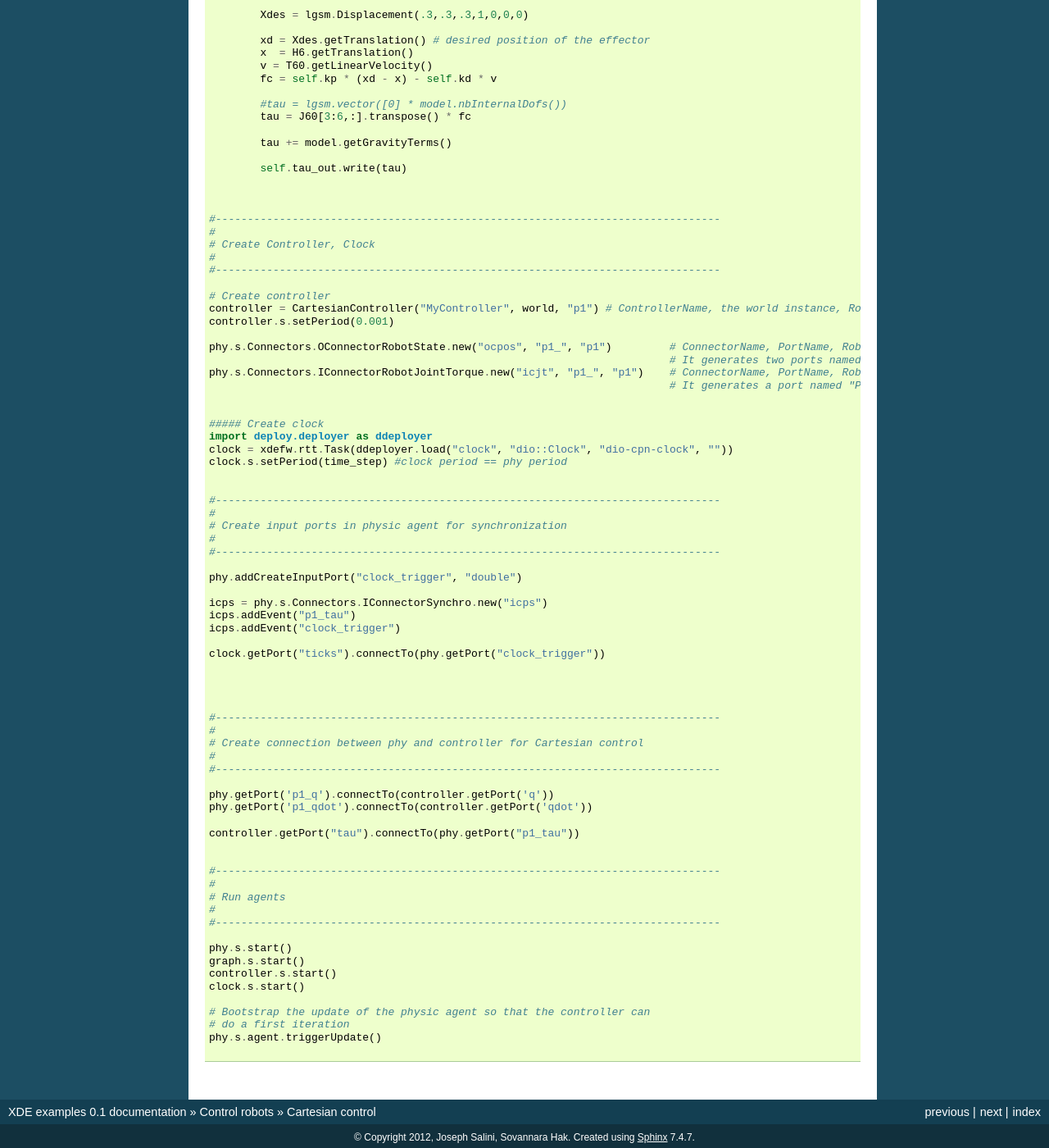
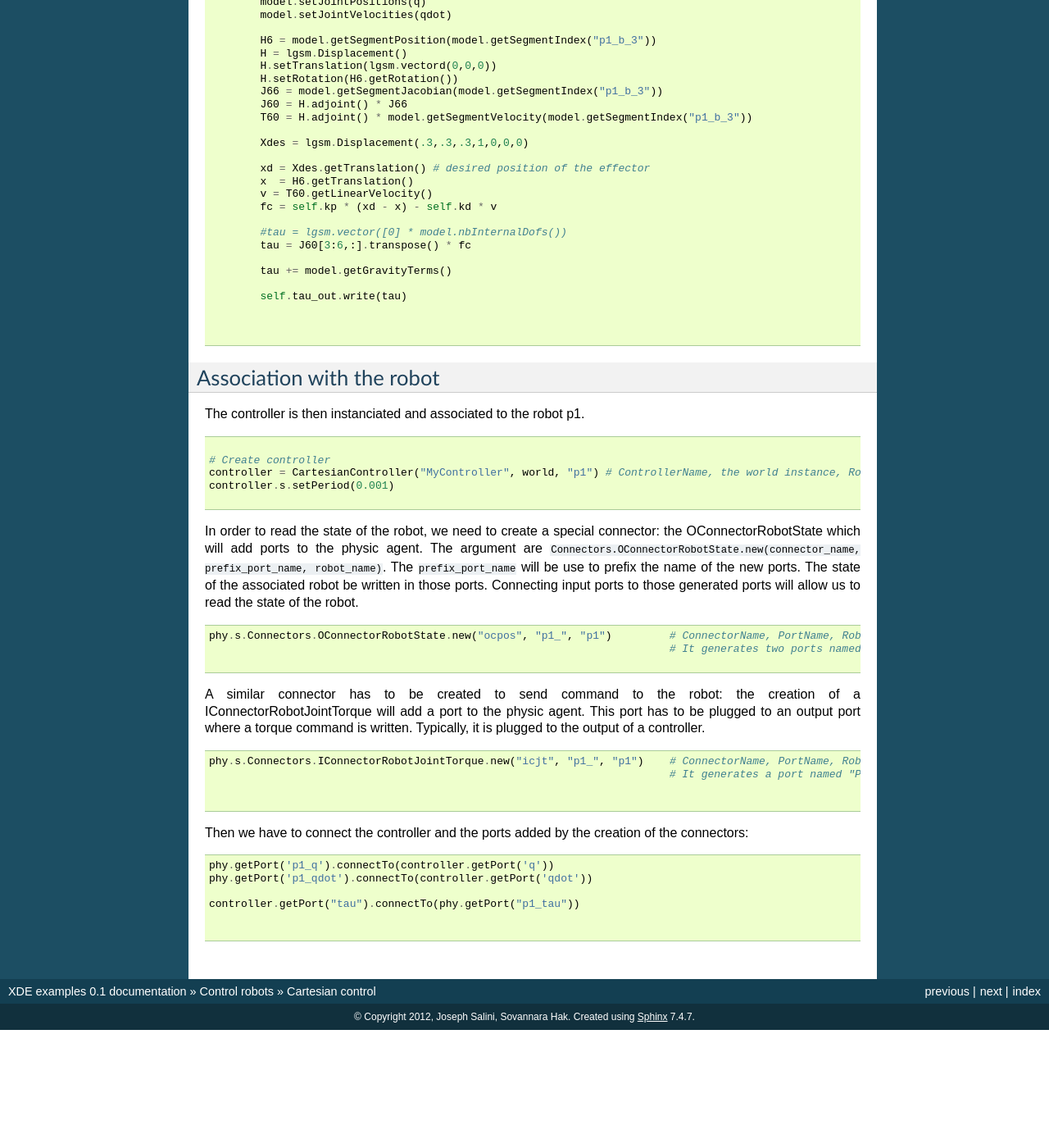
Before and after one commit to ISIR-SYROCO/XDE-DocExamples, a Sphinx documentation site: the page built from source/examples/02_control/05_cartesian_control.rst, in a window 1280 px wide and 1400 px high, scrolled down 1249 px. Shown: the whole window at 82% size. Built offline with Sphinx 7.4.7, drawn with Linux system fonts in a browser that asks for light colours; formulas are drawn with MathJax 3; after the commit the page ends 2505 px from its top, so only the background shows below that; some of the changed text lies outside the part shown.

Commit message:
Update control/cartesian_control

```diff
--- a/source/examples/02_control/05_cartesian_control.rst
+++ b/source/examples/02_control/05_cartesian_control.rst
@@ -1,15 +1,60 @@
 
 Cartesian control
 =================
+
+.. important::
+   This example show how to build a simple cartesian controller for a pendulum
 
 .. note::
    Get source of this example:
 
    * :download:`main.py <05_cartesian_control/main.py>`.
 
-.. important::
-   This example shows how to write a simple cartesian controller.
+The cartesian controller
+------------------------
+
+The controller is an Orocos component. In this example we use python to implement it.
+In the initialisation, we create a multibody_model, that is updated to be representative
+of state of the simulated robot and used to compute when needed
+jacobians for instance.
+Then in the updateHook, the current joint positions/velocities are read from the robot state,
+and those are used as desired positions/velocities.
 
 .. literalinclude:: 05_cartesian_control/main.py
    :start-after: ##### Cartesian controller
-   :end-before: ##### Interactive shell
+   :end-before: ##### Create Controller, Clock
+
+Association with the robot
+--------------------------
+
+The controller is then instanciated and associated to the robot p1.
+
+.. literalinclude:: 05_cartesian_control/main.py
+   :start-after: ##### Create Controller, Clock
+   :end-before: # Creation of robot state connectors
+
+In order to read the state of the robot, we need to create a special connector:
+the OConnectorRobotState which will add ports to the physic agent.
+The argument are ``Connectors.OConnectorRobotState.new(connector_name, prefix_port_name, robot_name)``.
+The ``prefix_port_name`` will be use to prefix the name of the new ports.
+The state of the associated robot be written in those ports. Connecting
+input ports to those generated ports will allow us to read the state of the robot.
+
+.. literalinclude:: 05_cartesian_control/main.py
+   :start-after: # Creation of robot state connectors
+   :end-before: # Creation of robot torque input
+
+A similar connector has to be created to send command to the robot:
+the creation of a IConnectorRobotJointTorque will add a port to the physic agent.
+This port has to be plugged to an output port where a torque command is written.
+Typically, it is plugged to the output of a controller.
+
+.. literalinclude:: 05_cartesian_control/main.py
+   :start-after: # Creation of robot torque input
+   :end-before: ##### Create clock
+
+Then we have to connect the controller and the ports added by the creation of the connectors:
+
+.. literalinclude:: 05_cartesian_control/main.py
+   :start-after: # Create connection between phy and controller for Cartesian control
+   :end-before: # Run agents
```
Also changed, not shown: source/examples/02_control/05_cartesian_control/main.py (+4 -15 lines).
